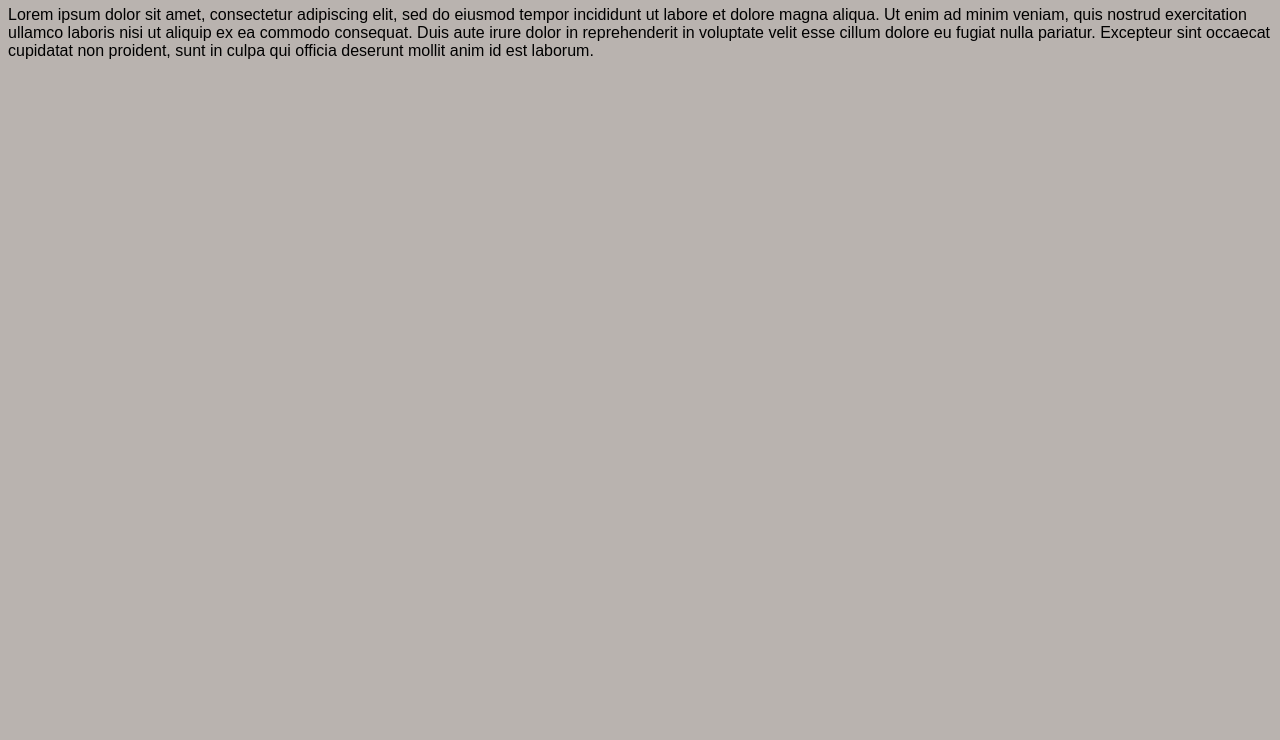
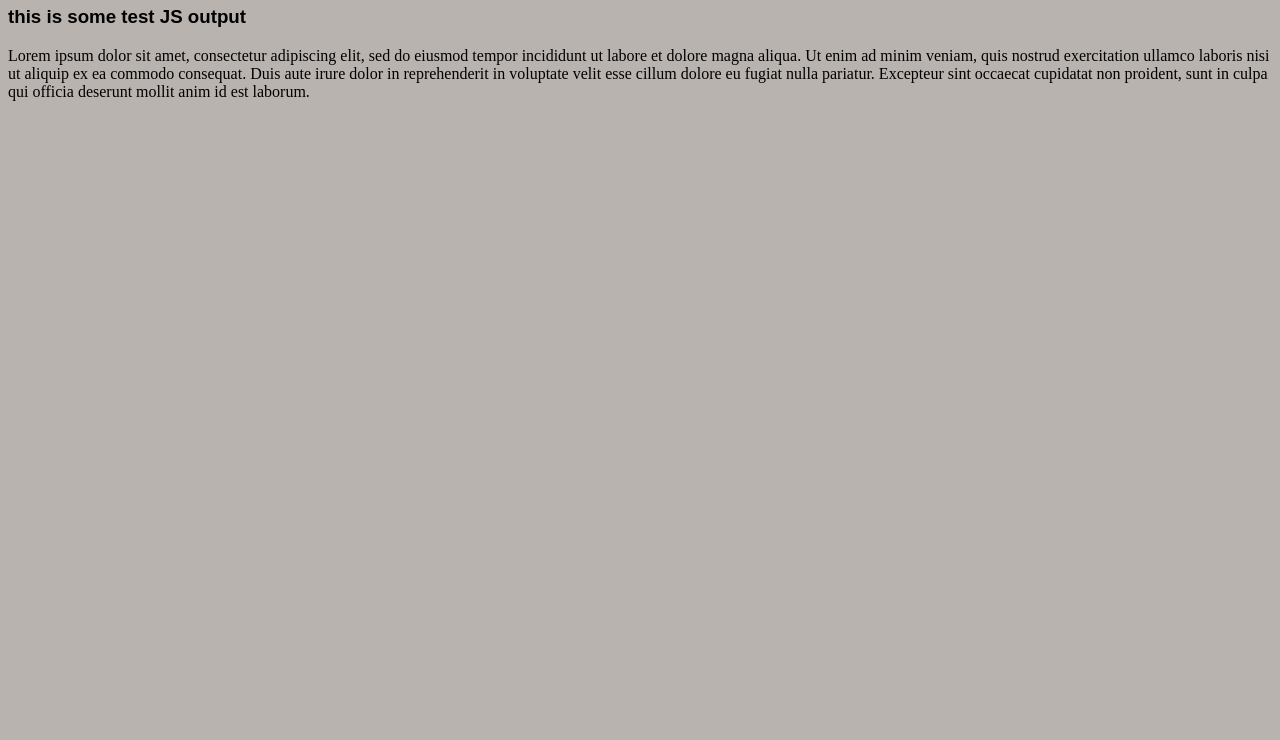
Before and after one commit to nickatomlin/Rotor-Routing, a plain HTML site: page index.html in a window 1280 px wide. Shown: the part 60-800 px from the top of the page. Drawn offline with Linux system fonts and the light colour scheme.

Commit message:
Added JS

```diff
--- a/index.html
+++ b/index.html
@@ -5,9 +5,10 @@
   </head>
   <body>
     <h1> Overview </h1>
-      <p> Lorem ipsum dolor sit amet, consectetur adipiscing elit, sed do eiusmod tempor incididunt ut labore et dolore
-          magna aliqua. Ut enim ad minim veniam, quis nostrud exercitation ullamco laboris nisi ut aliquip ex ea commodo
-          consequat. Duis aute irure dolor in reprehenderit in voluptate velit esse cillum dolore eu fugiat nulla pariatur.
-          Excepteur sint occaecat cupidatat non proident, sunt in culpa qui officia deserunt mollit anim id est laborum. </p>
+    <script src="js/main.js"></script>
+    <p> Lorem ipsum dolor sit amet, consectetur adipiscing elit, sed do eiusmod tempor incididunt ut labore et dolore
+        magna aliqua. Ut enim ad minim veniam, quis nostrud exercitation ullamco laboris nisi ut aliquip ex ea commodo
+        consequat. Duis aute irure dolor in reprehenderit in voluptate velit esse cillum dolore eu fugiat nulla pariatur.
+        Excepteur sint occaecat cupidatat non proident, sunt in culpa qui officia deserunt mollit anim id est laborum. </p>
   </body>
 </html>
--- /dev/null
+++ b/js/main.js
@@ -0,0 +1 @@
+document.write('<h3>this is some test JS output</h3>');
--- a/style.css
+++ b/style.css
@@ -3,3 +3,6 @@ body {
   background-color: rgb(185,179,175);}
 h1 {
   color: rgb(255,255,255);}
+p {
+  font-family: "Times New Roman", Times, serif;
+}
```
